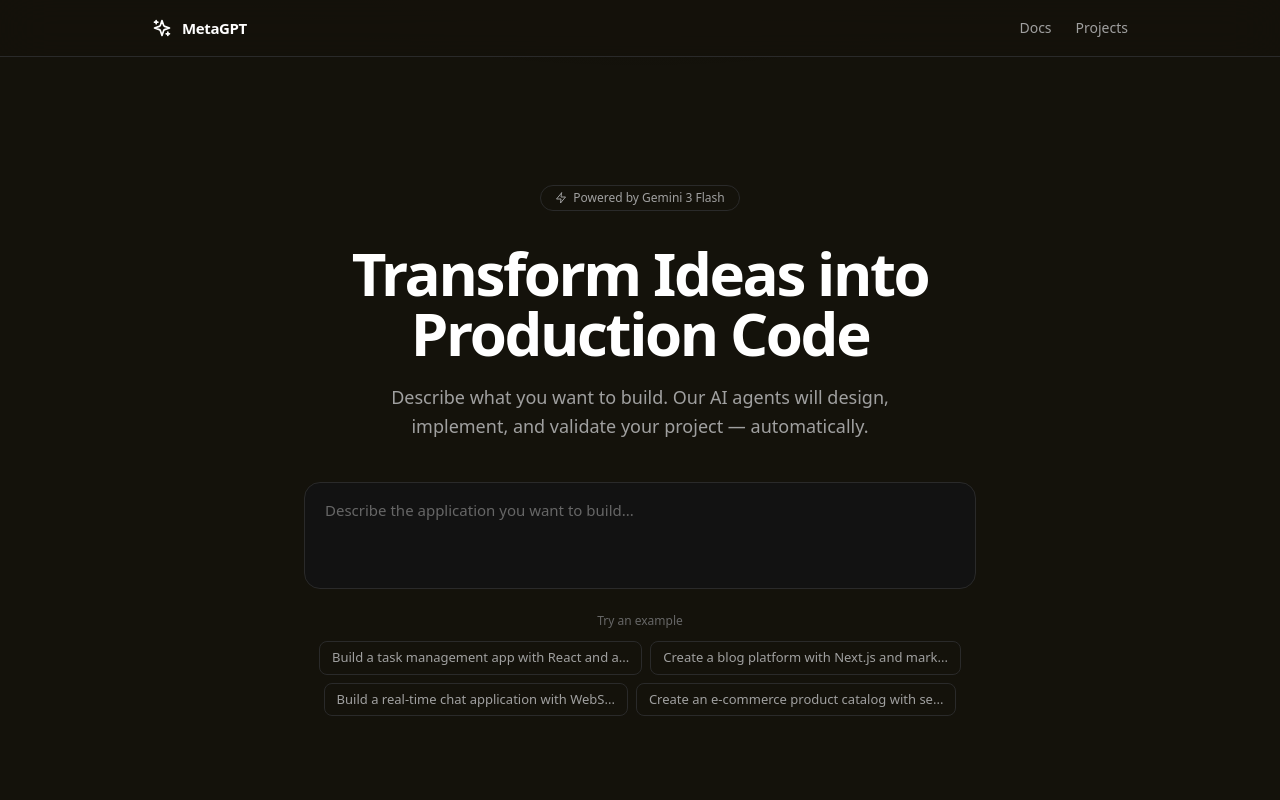
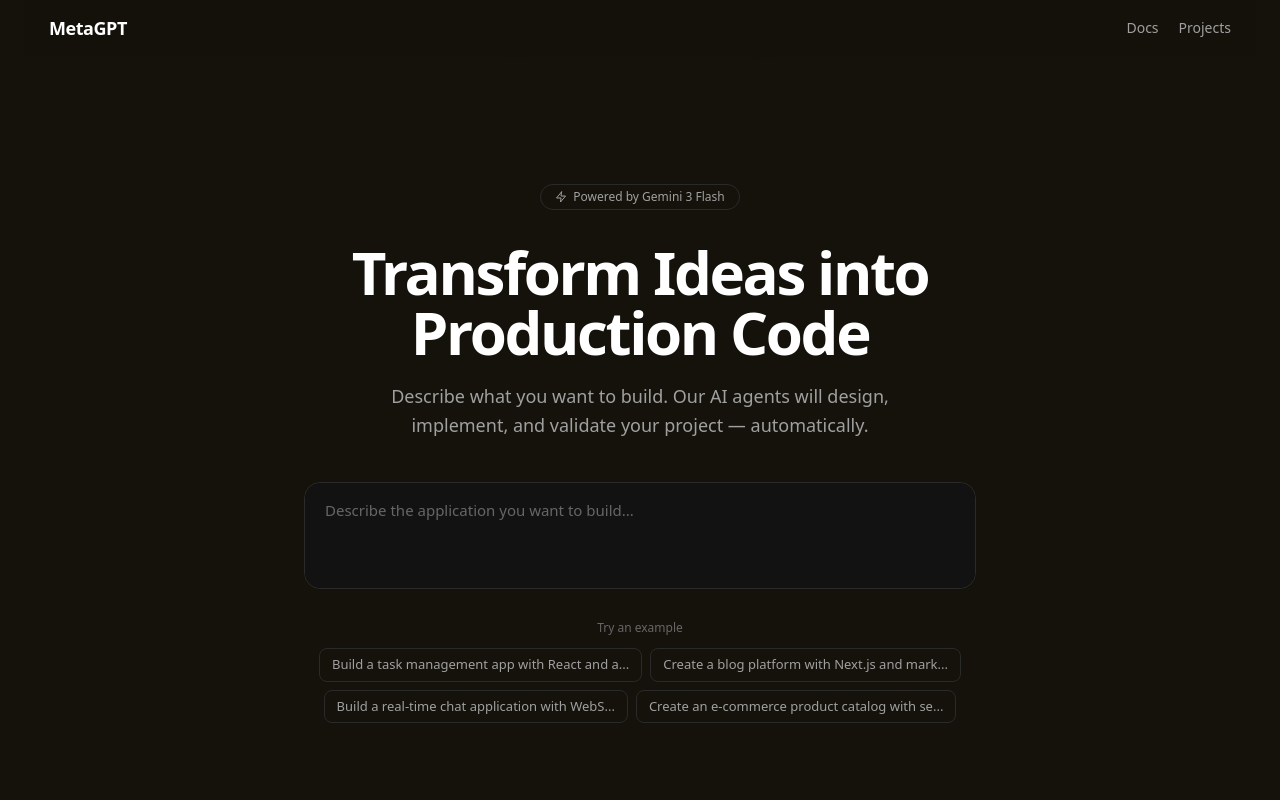
Before and after one commit to aslahtp/metagpt-v1, a Next.js app in the folder frontend/: page / in a window 1280 px wide. Shown: the top 800 px of the page. Built offline with nearby package versions, Linux system fonts and the light colour scheme; a web font is replaced by a local one.

Commit message:
header 1

```diff
--- a/frontend/src/app/page.tsx
+++ b/frontend/src/app/page.tsx
@@ -1,9 +1,8 @@
 "use client";
 
-import { useState } from "react";
+import { useState, useEffect } from "react";
 import { useRouter } from "next/navigation";
 import {
-  Sparkles,
   ArrowRight,
   Code2,
   Layers,
@@ -11,6 +10,7 @@ import {
   Zap,
   BookOpen,
 } from "lucide-react";
+import StarBorder from "@/components/StarBorder";
 
 const features = [
   {
@@ -56,7 +56,14 @@ const examplePrompts = [
 export default function HomePage() {
   const [prompt, setPrompt] = useState("");
   const [isLoading, setIsLoading] = useState(false);
+  const [scrolled, setScrolled] = useState(false);
   const router = useRouter();
+
+  useEffect(() => {
+    const onScroll = () => setScrolled(window.scrollY > 50);
+    window.addEventListener("scroll", onScroll, { passive: true });
+    return () => window.removeEventListener("scroll", onScroll);
+  }, []);
 
   const handleSubmit = async (e: React.FormEvent) => {
     e.preventDefault();
@@ -94,18 +101,42 @@ export default function HomePage() {
       />
 
       {/* ── Header ── */}
-      <header className="sticky top-0 z-50 border-b border-border bg-[#14120b]/80 backdrop-blur-xl">
-        <div className="max-w-5xl mx-auto px-6 h-14 flex items-center justify-between">
-          <a href="/" className="flex items-center gap-2.5 group">
-            <Sparkles className="h-5 w-5 text-foreground transition-colors duration-200 group-hover:text-foreground-muted" />
-            <span className="font-semibold text-[15px] tracking-tight">
+      <div className="sticky top-0 z-50 w-full flex justify-center px-6">
+        <header
+          className="flex items-center justify-between backdrop-blur-xl border border-transparent transition-[max-width,height,padding,border-radius,margin,background-color,border-color,box-shadow] duration-500 ease-[cubic-bezier(0.25,0.1,0.25,1)]"
+          style={{
+            maxWidth: scrolled ? "50%" : "80rem",
+            width: "100%",
+            height: scrolled ? "2.75rem" : "3.5rem",
+            paddingLeft: scrolled ? "1.25rem" : "1.5rem",
+            paddingRight: scrolled ? "1.25rem" : "1.5rem",
+            borderRadius: scrolled ? "9999px" : "0px",
+            marginTop: scrolled ? "0.75rem" : "0px",
+            backgroundColor: scrolled
+              ? "rgba(18,18,18,0.8)"
+              : "rgba(20,18,11,0.8)",
+            borderColor: scrolled ? "#2a2a2a" : "transparent",
+            borderBottomColor: "#2a2a2a",
+            boxShadow: scrolled
+              ? "0 10px 15px -3px rgba(0,0,0,0.2)"
+              : "none",
+          }}
+        >
+          <a href="/" className="flex items-center group">
+            <span className="font-semibold text-lg tracking-tight">
               MetaGPT
             </span>
           </a>
-          <nav className="flex items-center gap-6">
+          <nav className="flex items-center gap-5 overflow-hidden">
             <a
               href="/docs"
-              className="text-foreground-muted hover:text-foreground text-sm transition-colors duration-200"
+              className="text-foreground-muted hover:text-foreground text-sm transition-all duration-500"
+              style={{
+                opacity: scrolled ? 0 : 1,
+                width: scrolled ? 0 : "auto",
+                marginRight: scrolled ? 0 : undefined,
+                pointerEvents: scrolled ? "none" : "auto",
+              }}
             >
               Docs
             </a>
@@ -116,8 +147,8 @@ export default function HomePage() {
               Projects
             </a>
           </nav>
+        </header>
       </div>
-      </header>
 
       {/* ── Hero ── */}
       <section className="relative z-10 flex-1 flex flex-col items-center justify-center px-6 pt-24 pb-20 md:pt-32 md:pb-28">
@@ -148,7 +179,14 @@ export default function HomePage() {
             onSubmit={handleSubmit}
             className="opacity-0 animate-fade-in-up stagger-4 mt-10 w-full max-w-2xl mx-auto"
           >
-            <div className="relative rounded-2xl border border-border bg-background-secondary transition-colors duration-200 focus-within:border-foreground-subtle">
+            <StarBorder
+              as="div"
+              className="w-full rounded-2xl"
+              color="rgba(255,255,255,0.5)"
+              speed="8s"
+              thickness={1}
+            >
+              <div className="relative rounded-2xl bg-background-secondary">
                 <textarea
                   value={prompt}
                   onChange={(e) => setPrompt(e.target.value)}
@@ -179,6 +217,7 @@ export default function HomePage() {
                   </button>
                 </div>
               </div>
+            </StarBorder>
           </form>
 
           {/* Example Prompts */}
--- a/frontend/src/app/project/[id]/page.tsx
+++ b/frontend/src/app/project/[id]/page.tsx
@@ -2,8 +2,8 @@
 
 import { useEffect, useState, useCallback, useRef } from "react";
 import { useParams } from "next/navigation";
+import Link from "next/link";
 import {
-  Sparkles,
   Code,
   Monitor,
   Download,
@@ -258,10 +258,9 @@ export default function ProjectPage() {
     <div className="h-screen flex flex-col">
       {/* Header */}
       <header className="h-14 border-b border-border flex items-center px-4 gap-4 shrink-0">
-        <div className="flex items-center gap-2">
-          <Sparkles className="h-5 w-5 text-accent" />
+        <Link href="/" className="flex items-center hover:opacity-80 transition-opacity duration-200">
           <span className="font-medium">MetaGPT</span>
-        </div>
+        </Link>
         <div className="h-4 w-px bg-border" />
         <div className="flex-1 min-w-0" title={project.prompt}>
           <h1 className="text-sm font-medium truncate">
--- a/frontend/src/app/projects/page.tsx
+++ b/frontend/src/app/projects/page.tsx
@@ -3,12 +3,12 @@
 import { useEffect, useState } from "react";
 import Link from "next/link";
 import {
-  Sparkles,
   Plus,
   Clock,
   CheckCircle,
   XCircle,
   Loader2,
+  FolderOpen,
 } from "lucide-react";
 import { formatDate, cn } from "@/lib/utils";
 import type { Project } from "@/lib/api";
@@ -53,8 +53,7 @@ export default function ProjectsPage() {
       {/* Header */}
       <header className="border-b border-border">
         <div className="max-w-6xl mx-auto px-6 py-4 flex items-center justify-between">
-          <Link href="/" className="flex items-center gap-2">
-            <Sparkles className="h-6 w-6 text-accent" />
+          <Link href="/" className="flex items-center">
             <span className="font-semibold text-lg">MetaGPT</span>
           </Link>
           <Link href="/" className="btn-primary flex items-center gap-2">
@@ -75,7 +74,7 @@ export default function ProjectsPage() {
         ) : projects.length === 0 ? (
           <div className="text-center py-16">
             <div className="w-16 h-16 rounded-xl bg-accent/10 flex items-center justify-center mx-auto mb-4">
-              <Sparkles className="h-8 w-8 text-accent" />
+              <FolderOpen className="h-8 w-8 text-accent" />
             </div>
             <h2 className="text-xl font-medium mb-2">No projects yet</h2>
             <p className="text-foreground-muted mb-6">
--- /dev/null
+++ b/frontend/src/components/StarBorder.tsx
@@ -0,0 +1,52 @@
+import React from "react";
+
+type StarBorderProps<T extends React.ElementType> =
+  React.ComponentPropsWithoutRef<T> & {
+    as?: T;
+    className?: string;
+    children?: React.ReactNode;
+    color?: string;
+    speed?: React.CSSProperties["animationDuration"];
+    thickness?: number;
+  };
+
+const StarBorder = <T extends React.ElementType = "div">({
+  as,
+  className = "",
+  color = "white",
+  speed = "6s",
+  thickness = 1,
+  children,
+  ...rest
+}: StarBorderProps<T>) => {
+  const Component = as || "div";
+
+  return (
+    <Component
+      className={`relative inline-block overflow-hidden rounded-2xl ${className}`}
+      {...(rest as Record<string, unknown>)}
+      style={{
+        padding: `${thickness}px 0`,
+        ...(rest as Record<string, unknown>).style,
+      }}
+    >
+      <div
+        className="absolute w-[300%] h-[50%] opacity-70 bottom-[-11px] right-[-250%] rounded-full animate-star-movement-bottom z-0"
+        style={{
+          background: `radial-gradient(circle, ${color}, transparent 10%)`,
+          animationDuration: speed,
+        }}
+      />
+      <div
+        className="absolute w-[300%] h-[50%] opacity-70 top-[-10px] left-[-250%] rounded-full animate-star-movement-top z-0"
+        style={{
+          background: `radial-gradient(circle, ${color}, transparent 10%)`,
+          animationDuration: speed,
+        }}
+      />
+      <div className="relative z-[1] border border-border rounded-2xl">{children}</div>
+    </Component>
+  );
+};
+
+export default StarBorder;
--- a/frontend/tailwind.config.ts
+++ b/frontend/tailwind.config.ts
@@ -52,6 +52,9 @@ const config: Config = {
         "fade-in": "fadeIn 0.5s ease-out forwards",
         "fade-in-up": "fadeInUp 0.6s ease-out forwards",
         "slide-up": "slideUp 0.3s ease-out",
+        "star-movement-bottom":
+          "star-movement-bottom linear infinite alternate",
+        "star-movement-top": "star-movement-top linear infinite alternate",
       },
       keyframes: {
         fadeIn: {
@@ -66,6 +69,14 @@ const config: Config = {
           "0%": { opacity: "0", transform: "translateY(10px)" },
           "100%": { opacity: "1", transform: "translateY(0)" },
         },
+        "star-movement-bottom": {
+          "0%": { transform: "translate(0%, 0%)", opacity: "1" },
+          "100%": { transform: "translate(-100%, 0%)", opacity: "0" },
+        },
+        "star-movement-top": {
+          "0%": { transform: "translate(0%, 0%)", opacity: "1" },
+          "100%": { transform: "translate(100%, 0%)", opacity: "0" },
+        },
       },
     },
   },
```
Lines whose indentation alone changed are shown as unchanged.
